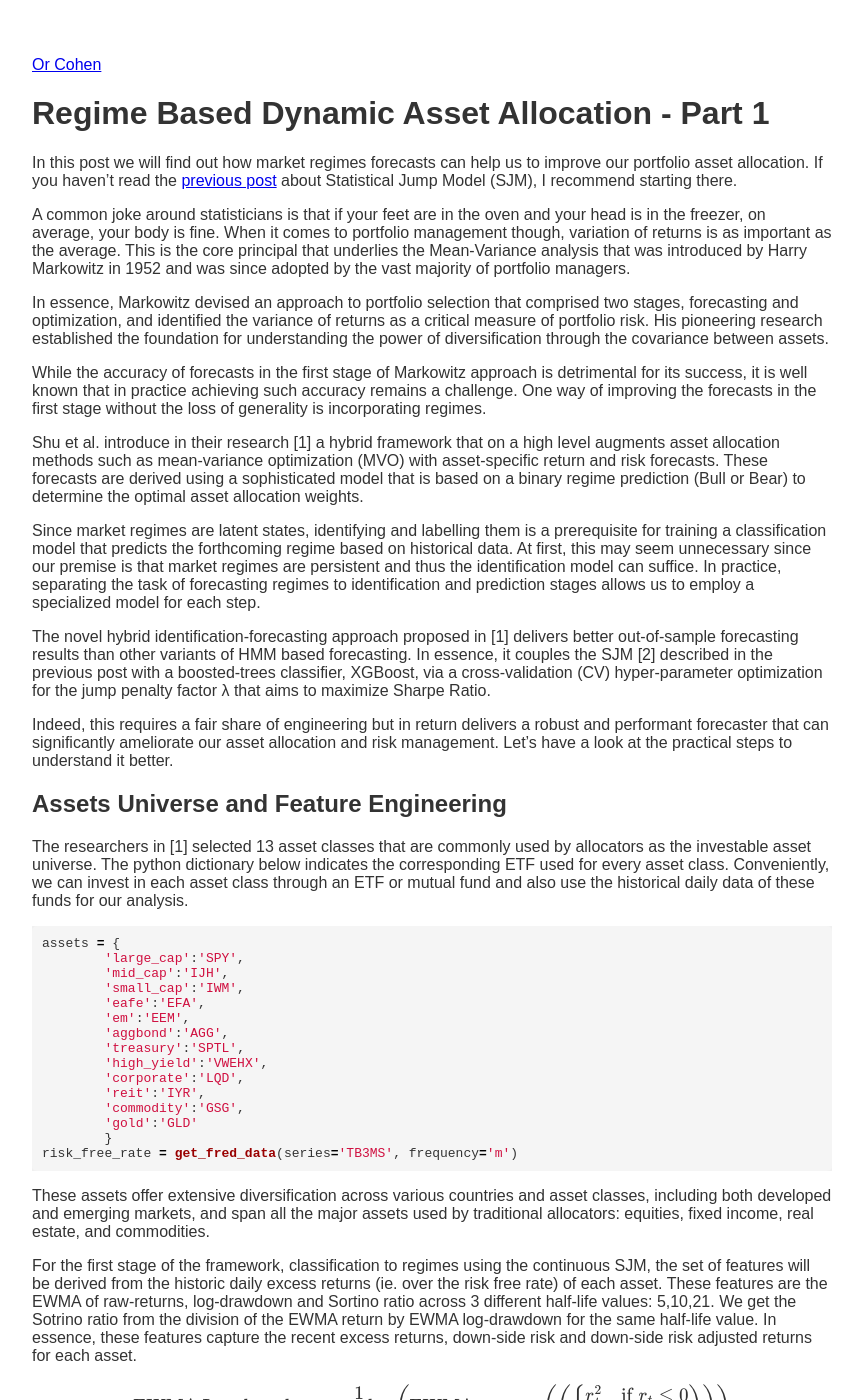
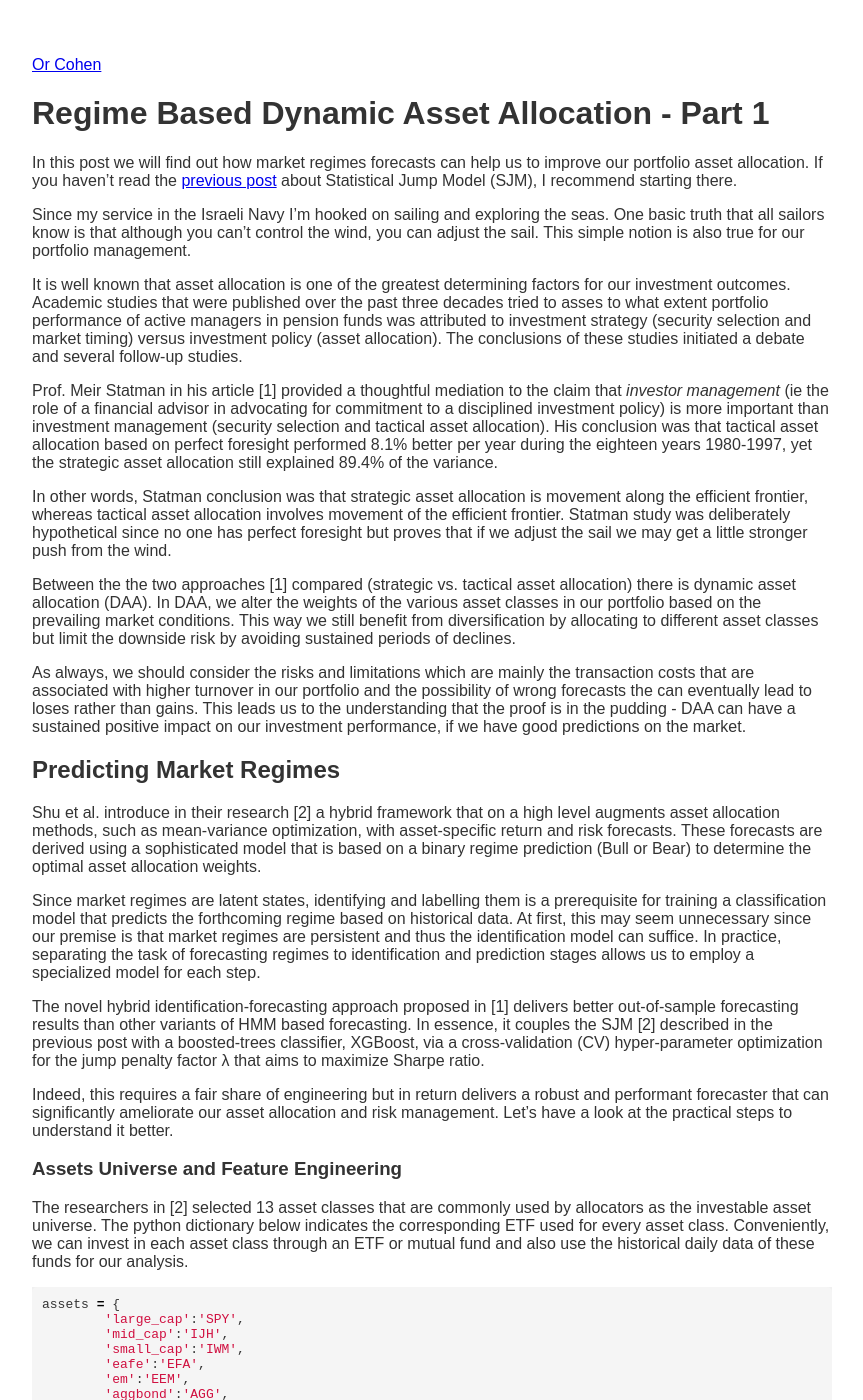
Before and after one commit to Cohen-Or/cohen-or.github.io, a Jekyll site: the page built from posts/rsaa1.md, in a window 1280 px wide and 1400 px high. Shown: the whole window, without its empty margins (208-1071 px from the left). Built offline with Jekyll 4.4.1, drawn with Linux system fonts in a browser that asks for light colours; our own code applies the rules of GitHub Pages for plain Markdown files; formulas are drawn with MathJax 3; some of the changed text lies outside the part shown.

Commit message:
Update rsaa1.md

````diff
--- a/posts/rsaa1.md
+++ b/posts/rsaa1.md
@@ -2,22 +2,30 @@
 # Regime Based Dynamic Asset Allocation - Part 1
 In this post we will find out how market regimes forecasts can help us to improve our portfolio asset allocation. If you haven't read the [previous post](/posts/sjm.html) about Statistical Jump Model (SJM), I recommend starting there.
 
-A common joke around statisticians is that if your feet are in the oven and your head is in the freezer, on average, your body is fine. When it comes to portfolio management though, variation of returns is as important as the average. This is the core principal that underlies the Mean-Variance analysis that was introduced by Harry Markowitz in 1952 and was since adopted by the vast majority of portfolio managers.
+Since my service in the Israeli Navy I'm hooked on sailing and exploring the seas. One basic truth that all sailors know is that although you can't control the wind, you can adjust the sail. This simple notion is also true for our portfolio management.
 
-In essence, Markowitz devised an approach to portfolio selection that comprised two stages, forecasting and optimization, and identified the variance of returns as a critical measure of portfolio risk. His pioneering research established the foundation for understanding the power of diversification through the covariance between assets.
+It is well known that asset allocation is one of the greatest determining factors for our investment outcomes. Academic studies that were published over the past three decades tried to asses to what extent portfolio performance of active managers in pension funds was attributed to investment strategy (security selection and market timing) versus investment policy (asset allocation). The conclusions of these studies initiated a debate and several follow-up studies.
 
-While the accuracy of forecasts in the first stage of Markowitz approach is detrimental for its success, it is well known that in practice achieving such accuracy remains a challenge. One way of improving the forecasts in the first stage without the loss of generality is incorporating regimes.
+Prof. Meir Statman in his article [1] provided a thoughtful mediation to the claim that _investor management_ (ie the role of a financial advisor in advocating for commitment to a disciplined investment policy) is more important than investment management (security selection and tactical asset allocation). His conclusion was that tactical asset allocation based on perfect foresight performed 8.1% better per year during the eighteen years 1980-1997, yet the strategic asset allocation still explained 89.4% of the variance.
 
-Shu et al. introduce in their research [1] a hybrid framework that on a high level augments asset allocation methods such as mean-variance optimization (MVO) with asset-specific return and risk forecasts.  These forecasts are derived using a sophisticated model that is based on a binary regime prediction (Bull or Bear) to determine the optimal asset allocation weights.
+In other words, Statman conclusion was that strategic asset allocation is movement along the efficient frontier, whereas tactical asset allocation involves movement of the efficient frontier. Statman study was deliberately hypothetical since no one has perfect foresight but proves that if we adjust the sail we may get a little stronger push from the wind.
+
+Between the the two approaches [1] compared (strategic vs. tactical asset allocation) there is dynamic asset allocation (DAA). In DAA, we alter the weights of the various asset classes in our portfolio based on the prevailing market conditions. This way we still benefit from diversification by allocating to different asset classes but limit the downside risk by avoiding sustained periods of declines.
+
+As always, we should consider the risks and limitations which are mainly the transaction costs that are associated with higher turnover in our portfolio and the possibility of wrong forecasts the can eventually lead to loses rather than gains. This leads us to the understanding that the proof is in the pudding - DAA can have a sustained positive impact on our investment performance, if we have good predictions on the market.
+
+## Predicting Market Regimes
+
+Shu et al. introduce in their research [2] a hybrid framework that on a high level augments asset allocation methods, such as mean-variance optimization, with asset-specific return and risk forecasts.  These forecasts are derived using a sophisticated model that is based on a binary regime prediction (Bull or Bear) to determine the optimal asset allocation weights.
 
 Since market regimes are latent states, identifying and labelling them is a prerequisite for training a classification model that predicts the forthcoming regime based on historical data. At first, this may seem unnecessary since our premise is that market regimes are persistent and thus the identification model can suffice. In practice, separating the task of forecasting regimes to identification and prediction stages allows us to employ a specialized model for each step.
 
-The novel hybrid identification-forecasting approach proposed in [1] delivers better out-of-sample forecasting results than other variants of HMM based forecasting. In essence, it couples the SJM [2] described in the previous post with a boosted-trees classifier, XGBoost, via a cross-validation (CV) hyper-parameter optimization for the jump penalty factor λ that aims to maximize Sharpe Ratio.
+The novel hybrid identification-forecasting approach proposed in [1] delivers better out-of-sample forecasting results than other variants of HMM based forecasting. In essence, it couples the SJM [2] described in the previous post with a boosted-trees classifier, XGBoost, via a cross-validation (CV) hyper-parameter optimization for the jump penalty factor λ that aims to maximize Sharpe ratio.
 
 Indeed, this requires a fair share of engineering but in return delivers a robust and performant forecaster that can significantly ameliorate our asset allocation and risk management. Let's have a look at the practical steps to understand it better.
 
-## Assets Universe and Feature Engineering
-The researchers  in [1] selected 13 asset classes that are commonly used by allocators as the investable asset universe. The python dictionary below indicates the corresponding ETF used for every asset class. Conveniently, we can invest in each asset class through an ETF or mutual fund and also use the historical daily data of these funds for our analysis.
+### Assets Universe and Feature Engineering
+The researchers  in [2] selected 13 asset classes that are commonly used by allocators as the investable asset universe. The python dictionary below indicates the corresponding ETF used for every asset class. Conveniently, we can invest in each asset class through an ETF or mutual fund and also use the historical daily data of these funds for our analysis.
 
 ```python
 assets = {
@@ -48,7 +56,7 @@ r_t^2 & \text{if } r_t \leq 0 \\
 \end{cases} \right) \right) \right)
 $$
 
-For the regime forecasting in the second stage we use the same asset-class specific set of features described above along with a set of five macro features that are common to all assets. The first macro-feature is the one month trend of the 2-year yields, which uncovers whether interest rates are in a rising or falling trend. The yield curve slope and its trend, the second and third features, are well known as the most powerful predictors of future economic growth, recessions and inflation and are widely watched by investors.
+For the regime forecasting in the second stage we use the same asset-class specific set of features described above along with a set of five macro features that are common to all assets. The first macro feature is the one month trend of the 2-year yields, which uncovers whether interest rates are in a rising or falling trend. The yield curve slope and its trend, the second and third features, are well known as the most powerful predictors of future economic growth, recessions and inflation and are widely watched by investors.
 
 ```python
 yields_df = pd.DataFrame({
@@ -68,7 +76,7 @@ macro_features = pd.DataFrame({
 ```
 The VIX index is a forward-looking volatility estimator for the next 30-days based on the prices of options on the S&P500. We calculate its smoothed trend to gauge the anticipated equity risk by market participants. Lastly, the correlation of stocks and bonds  is often falling during a recession or an economic crisis due to the "flight to safety" phenomenon, and on the other hand, a positive correlation is observed during periods of economic growth and low interest-rates in which investors confidence is high.
 
-## Coupling identification and forecasting models
+### Coupling identification and forecasting models
 
 On the above foundation of the two models we can develop the training loop. On every training iteration it uses an 11-year lookback window and a given λ value to (1) fit a SJM to generate regime labels with the returns based features  (2) fit an XGBoost classifier for the labels with the expanded features set (3) generate daily regime forecasts for the next six-months.
 
@@ -98,7 +106,7 @@ def algorithm1(X1, X2, returns, jump_penalty, pred_start, pred_end):
 
 The above mentioned steps are repeated every six months for a given prediction window and  λ value for each asset class (see  algorithm1 above). As we know, the jump penalty factor λ is a critical hyper-parameter that directly affects the accuracy of the classifier. Its fine-tuning is the interesting part where the researches deployed a CV optimization method based on a financial outcome rather than a statistical measure such as ROC-AUC.
 
-To asses the financial performance of algorithm 1, we will calculate the Sharpe Ratio of a regime switching strategy termed "0/1 strategy" [3] based on the predictions of algorithm 1 for a range of λ values. The 0/1 strategy is a just simple binary strategy that alternates between 100% investment in the risky asset and a 100% investment in a risk free asset.
+To asses the financial performance of algorithm 1, we will calculate the Sharpe Ratio of a regime switching strategy termed "0/1 strategy" [4] based on the predictions of algorithm 1 for a range of λ values. The 0/1 strategy is a just simple binary strategy that alternates between 100% investment in the risky asset and a 100% investment in a risk free asset.
 
 The researchers chose to use a five-year window for the CV part, meaning that during a five-year window we biannually call algorithm1 and compute the Sharpe Ratio for the 0/1 strategy during that period. We then select the λ value that yields the highest Sharpe Ratio across all 10 periods (5 years X 2H) to generate the out-of-sample (OOS) forecasts for the next six-months.
 ```python
@@ -128,7 +136,7 @@ To summarize, we use 11 years of historic data for training the hybrid model and
 
 In addition, this way of linking the classification and forecasting achieves a synergy between the models used in the both stages and provides us with a tailored, financially-optimized regime forecasting model for each asset class.
 
-## Outcomes
+### Outcomes
 
  The figures below plot the regime forecasts for LargeCap stocks, REITs and the US AggBond index. Observing these results provide us several practical conclusions and considerations. For a complete comparison of the hybrid approach (JM-XGB) with the buy and hold strategy and JM alone see the table at the end of this section.
 
@@ -156,6 +164,7 @@ In the next post we will see how we can incorporate the regime forecasts in our
 
 ___
 References:
-1. Shu, Y. (2024). Dynamic Asset Allocation with Asset-Specific Regime Forecasts, _Annals of Operations Research_.
-2. Nystrup, P. (2020). Learning hidden Markov models with persistent states by penalizing jumps, _Expert Systems with Applications_.
-3. Bulla, J. (2011). Markov-switching asset allocation: Do profitable strategies exist?, _Journal of Asset Management_.
+1. Statman, M. (2020).  The 93.6% Question of Financial Advisors, _The Journal Of Investing._
+2. Shu, Y. (2024). Dynamic Asset Allocation with Asset-Specific Regime Forecasts, _Annals of Operations Research_.
+3. Nystrup, P. (2020). Learning hidden Markov models with persistent states by penalizing jumps, _Expert Systems with Applications_.
+4. Bulla, J. (2011). Markov-switching asset allocation: Do profitable strategies exist?, _Journal of Asset Management_.
````
